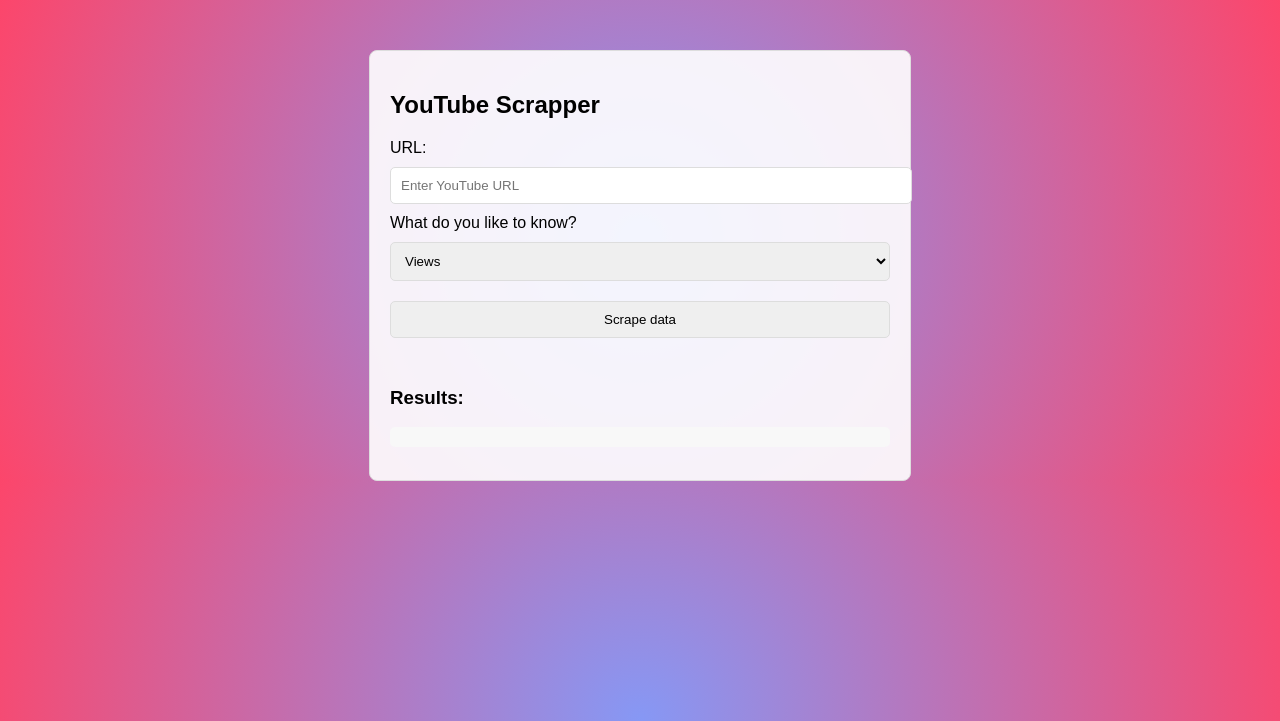
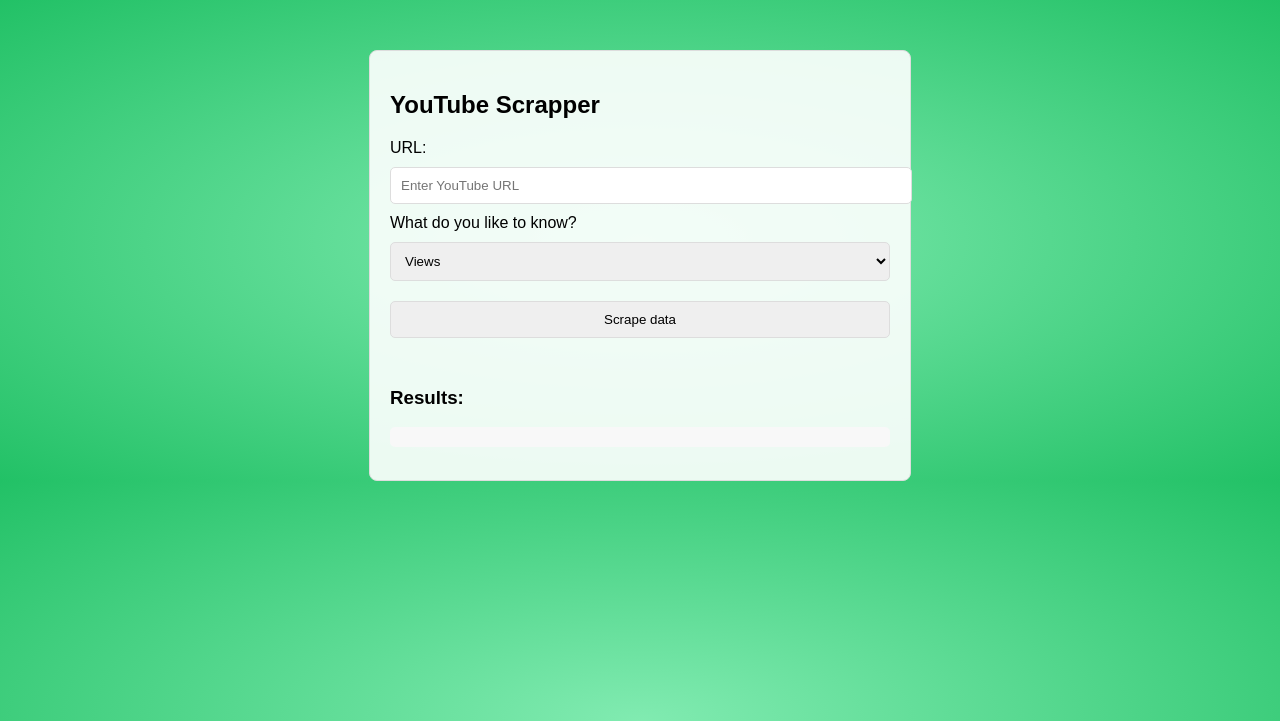
Before and after one commit to Radhikagarg20/Demo11, a Flask app: page / in a window 1280 px wide. Shown: the top 721 px of the page. Run offline with Flask 3, Linux system fonts and the light colour scheme.

Commit message:
Update styles.css

```diff
--- a/static/styles.css
+++ b/static/styles.css
@@ -2,9 +2,10 @@
     font-family: Arial, sans-serif;
     margin: 0;
     height: 100%;
-    background: radial-gradient(circle, rgba(134,152,245,1) 0%, rgba(252,70,107,1) 100%);
+    background: radial-gradient(rgba(129, 235, 177, 1) 0%, rgba(34, 193, 102, 1) 100%);
     overflow-y: auto;
 }
+
 
 @keyframes gradient {
     0% {
```
